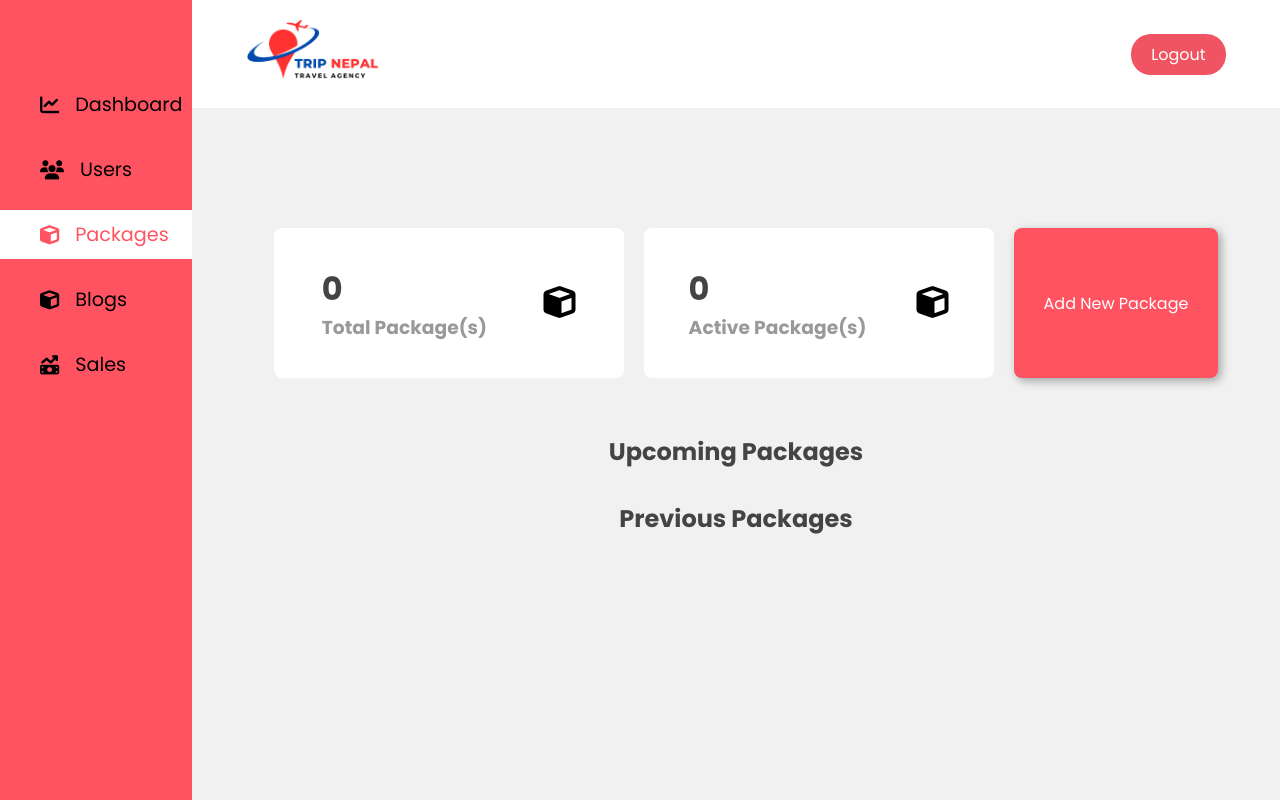
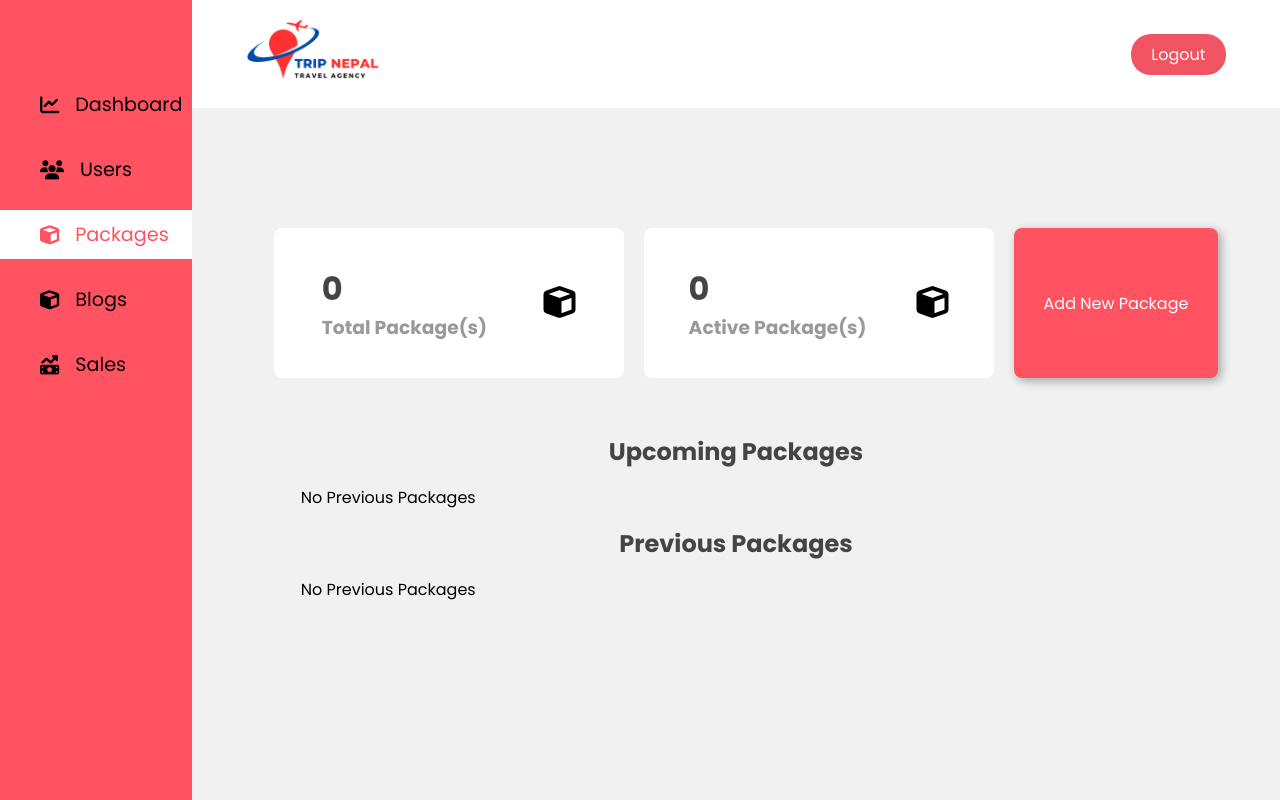
Before and after one commit to drowhannn/tripnepal, a PHP site: page /tripnepal/auth/packages.php in a window 1280 px wide. Run offline with PHP 8.4, Linux system fonts and the light colour scheme; the visitor is signed in with stand-in values (Sample User, id 1); data that the repository does not hold is empty; some web fonts are replaced.

Commit message:
feat: show no packages message if no packages available

```diff
--- a/auth/packages.php
+++ b/auth/packages.php
@@ -63,6 +63,10 @@ if (!isset($_SESSION['is_admin'])) {
                     <h2>Upcoming Packages</h2>
                     <div class='packages'>
                         <?php
+                         if(sizeof($activePackages) == 0){
+                            echo "<p>No Previous Packages</p>";
+                        }
+                        else{
                         foreach ($activePackages as $activePackage) {
                             // Package Features
                             $features = "<p class='icons'>";
@@ -109,11 +113,16 @@ if (!isset($_SESSION['is_admin'])) {
                             </div>
                                 ";
                         }
+                    }
                         ?>
                     </div>
                     <h2>Previous Packages</h2>
                     <div class='packages'>
                         <?php
+                        if(sizeof($prevPackages) == 0){
+                            echo "<p>No Previous Packages</p>";
+                        }
+                        else{
                             foreach ($prevPackages as $prevPackage) {
                                 // Package Features
                                 $features = "<p class='icons'>";
@@ -161,6 +170,7 @@ if (!isset($_SESSION['is_admin'])) {
                                 </div>
                                     ";
                             }
+                        }
                         ?>
                     </div>
                 </div>
```
Lines whose indentation alone changed are shown as unchanged.
